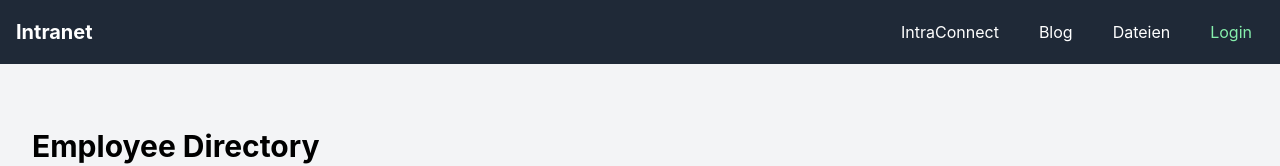
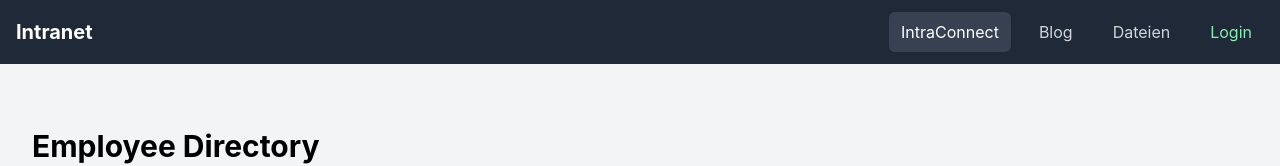
Before and after one commit to JustinMohrDHBW/AnwendungsprojektIntranet, a React (Vite) app in the folder frontend/: page / in a window 1280 px wide. Shown: the top 166 px of the page. Built offline with nearby package versions, Linux system fonts and the light colour scheme; no server answers.

Commit message:
highlight current page in nav bar

```diff
--- a/frontend/src/components/NavBar.tsx
+++ b/frontend/src/components/NavBar.tsx
@@ -1,5 +1,5 @@
 import { useState } from 'react';
-import { Link } from 'react-router-dom';
+import { Link, useLocation } from 'react-router-dom';
 import { useAuth } from '../context/AuthContext';
 import LoginModal from './LoginModal';
 import Avatar from './Avatar';
@@ -8,6 +8,7 @@ const NavBar = () => {
   const [isOpen, setIsOpen] = useState(false);
   const [showLoginModal, setShowLoginModal] = useState(false);
   const { isLoggedIn, currentUser, logout } = useAuth();
+  const location = useLocation();
 
   const getNameParts = () => {
     if (!currentUser?.username) return { firstName: '', lastName: '' };
@@ -27,6 +28,19 @@ const NavBar = () => {
 
   const { firstName, lastName } = getNameParts();
 
+  const isActivePath = (path: string) => {
+    return location.pathname === path;
+  };
+
+  const linkClasses = (path: string) => {
+    const baseClasses = "px-3 py-2 rounded-md transition-colors";
+    return `${baseClasses} ${
+      isActivePath(path)
+        ? "bg-gray-700 text-white"
+        : "hover:bg-gray-700 text-gray-300 hover:text-white"
+    }`;
+  };
+
   return (
     <nav className="bg-gray-800 text-white">
       <div className="max-w-7xl mx-auto px-4">
@@ -37,13 +51,13 @@ const NavBar = () => {
 
           {/* Desktop Navigation */}
           <div className="hidden md:flex items-center space-x-4">
-            <Link to="/" className="hover:bg-gray-700 px-3 py-2 rounded-md">
+            <Link to="/" className={linkClasses("/")}>
               IntraConnect
             </Link>
-            <Link to="/blog" className="hover:bg-gray-700 px-3 py-2 rounded-md">
+            <Link to="/blog" className={linkClasses("/blog")}>
               Blog
             </Link>
-            <Link to="/files" className="hover:bg-gray-700 px-3 py-2 rounded-md">
+            <Link to="/files" className={linkClasses("/files")}>
               Dateien
             </Link>
             {isLoggedIn ? (
@@ -56,7 +70,7 @@ const NavBar = () => {
                   />
                   <span className="text-gray-300">
                     {firstName} {lastName}
-                    {currentUser?.role === 'admin' && (
+                    {currentUser?.role === 'ADMIN' && (
                       <span className="ml-2 text-xs bg-red-500 px-2 py-1 rounded">Admin</span>
                     )}
                   </span>
@@ -120,19 +134,19 @@ const NavBar = () => {
         <div className="px-2 pt-2 pb-3 space-y-1">
           <Link
             to="/"
-            className="block px-3 py-2 rounded-md hover:bg-gray-700"
+            className={linkClasses("/")}
           >
             IntraConnect
           </Link>
           <Link
             to="/blog"
-            className="block px-3 py-2 rounded-md hover:bg-gray-700"
+            className={linkClasses("/blog")}
           >
             Blog
           </Link>
           <Link
             to="/files"
-            className="block px-3 py-2 rounded-md hover:bg-gray-700"
+            className={linkClasses("/files")}
           >
             Dateien
           </Link>
@@ -146,7 +160,7 @@ const NavBar = () => {
                 />
                 <span className="text-gray-300">
                   {firstName} {lastName}
-                  {currentUser?.role === 'admin' && (
+                  {currentUser?.role === 'ADMIN' && (
                     <span className="ml-2 text-xs bg-red-500 px-2 py-1 rounded">Admin</span>
                   )}
                 </span>
```
Also changed, not shown: 1 other file (tests, documents, lock files or other folders).
